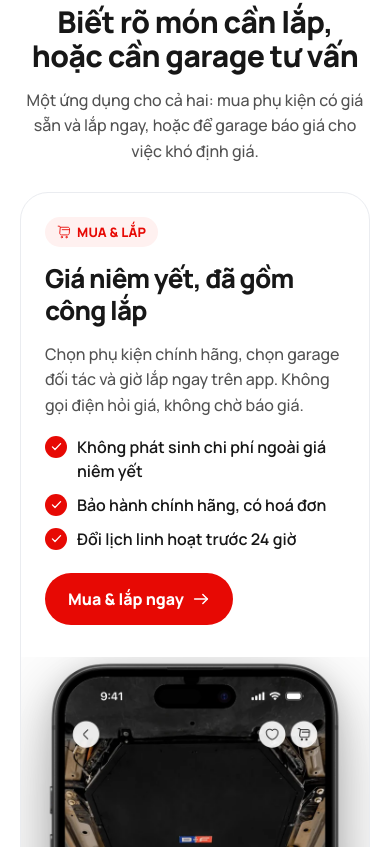
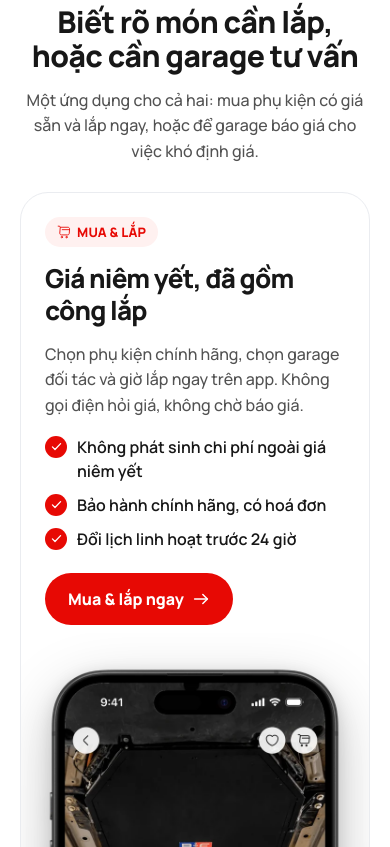
Before and after one commit to qd16092002/GaraViet-Policy, a React (Create React App) app: page / in a window 390 px wide. Shown: the part 1153-2000 px from the top of the page. Built offline with nearby package versions, Linux system fonts and the light colour scheme.

Commit message:
fix(landing): show the price block in the buy-and-install card; uncropped phone shadows

```diff
--- a/src/pages/LandingPage/index.scss
+++ b/src/pages/LandingPage/index.scss
@@ -168,7 +168,7 @@
   align-self: flex-start;
   aspect-ratio: 1359 / 2736;
   // ảnh nền trong suốt: bóng theo dáng máy, không theo khung chữ nhật
-  filter: drop-shadow(0 24px 40px rgba(0, 0, 0, 0.28)) drop-shadow(0 6px 12px rgba(0, 0, 0, 0.16));
+  filter: drop-shadow(0 18px 28px rgba(0, 0, 0, 0.22)) drop-shadow(0 4px 8px rgba(0, 0, 0, 0.14));
 }
 
 // ---------- hero ----------
@@ -442,9 +442,12 @@
       margin-top: 6px;
     }
   }
+  // đủ cao để thấy khung giá và phần chọn dòng xe của màn sản phẩm (khối nói về giá niêm yết)
   &__shot {
-    height: 300px;
-    margin-top: 32px;
+    height: 500px;
+    margin-top: 8px;
+    // chừa chỗ trên cho bóng đổ, tránh bị cắt thẳng ở mép trên
+    padding-top: 30px;
     overflow: hidden;
     display: flex;
     justify-content: center;
@@ -473,7 +476,7 @@
       }
     }
     &__shot {
-      height: 260px;
+      height: 460px;
     }
   }
 }
```
